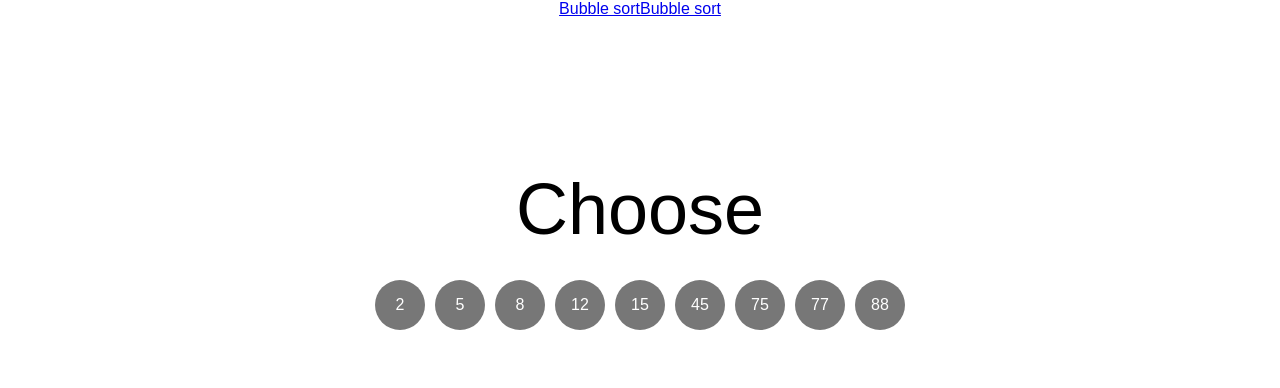
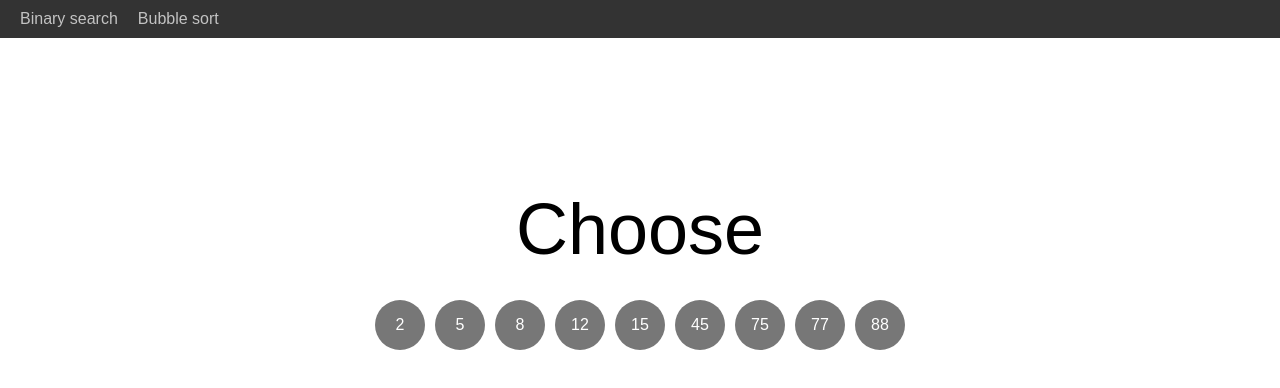
Before and after one commit to chardos/algorithm-viz, a React app: page / in a window 1280 px wide. Shown: the top 388 px of the page. Built offline with nearby package versions, Linux system fonts and the light colour scheme.

Commit message:
Styling header

```diff
--- a/src/components/Common/Header/Header.js
+++ b/src/components/Common/Header/Header.js
@@ -5,7 +5,7 @@ import './Header.scss';
 export default function Header(props) {
     return (
         <div className="header">
-            <Link to="/binarysearch" className="header__link">Bubble sort</Link>
+            <Link to="/binarysearch" className="header__link">Binary search</Link>
             <Link to="/bubblesort" className="header__link">Bubble sort</Link>
         </div>
     );
--- a/src/components/Common/Header/Header.scss
+++ b/src/components/Common/Header/Header.scss
@@ -0,0 +1,16 @@
+.header{
+    background-color: #333;
+    padding: 10px 20px;
+    text-align: left;
+}
+.header__link{
+    margin-right: 20px;
+    color: white;
+    text-decoration: none;
+    opacity: 0.7;
+    transition: .3s all;
+
+    &:hover{
+        opacity: 1;
+    }
+}
```
